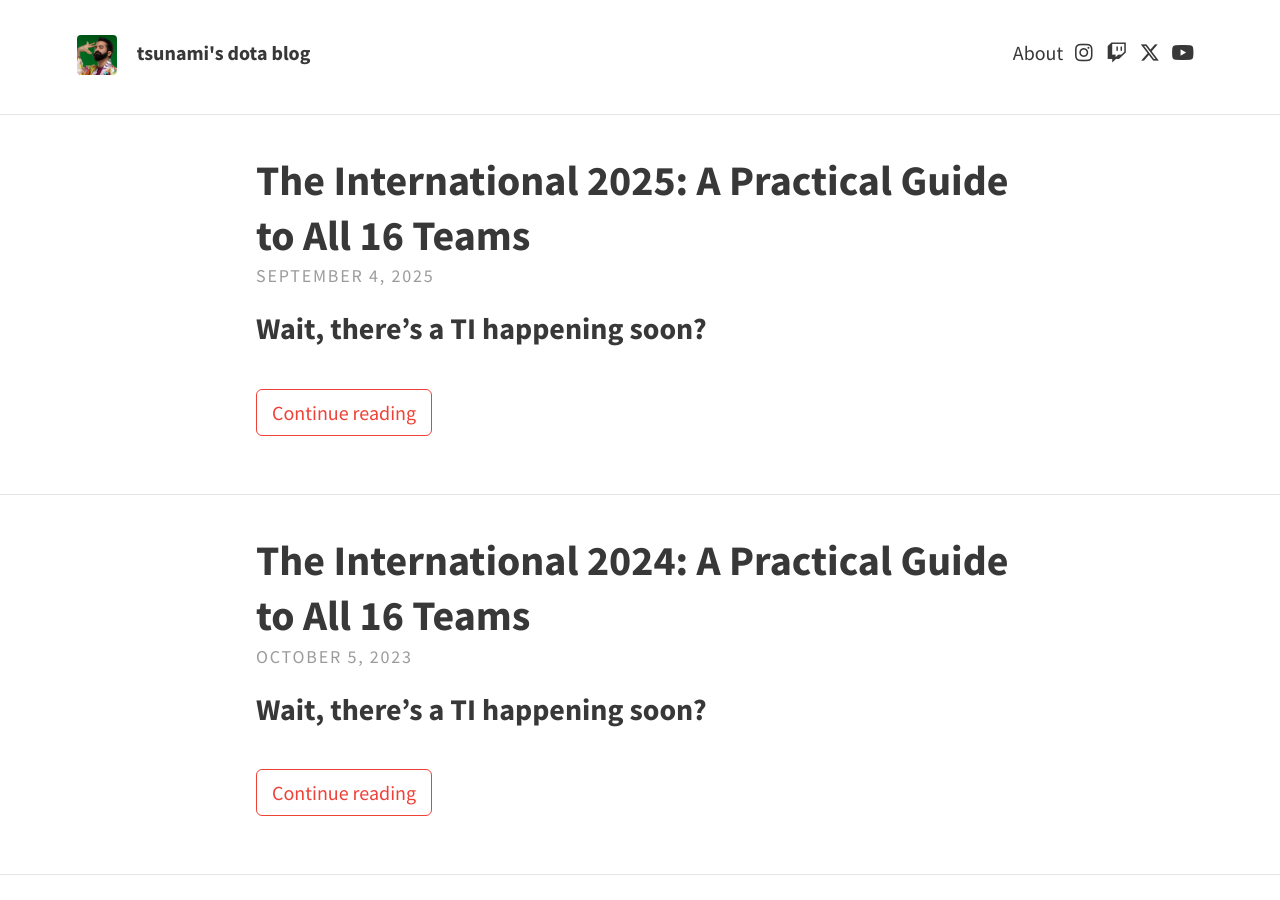
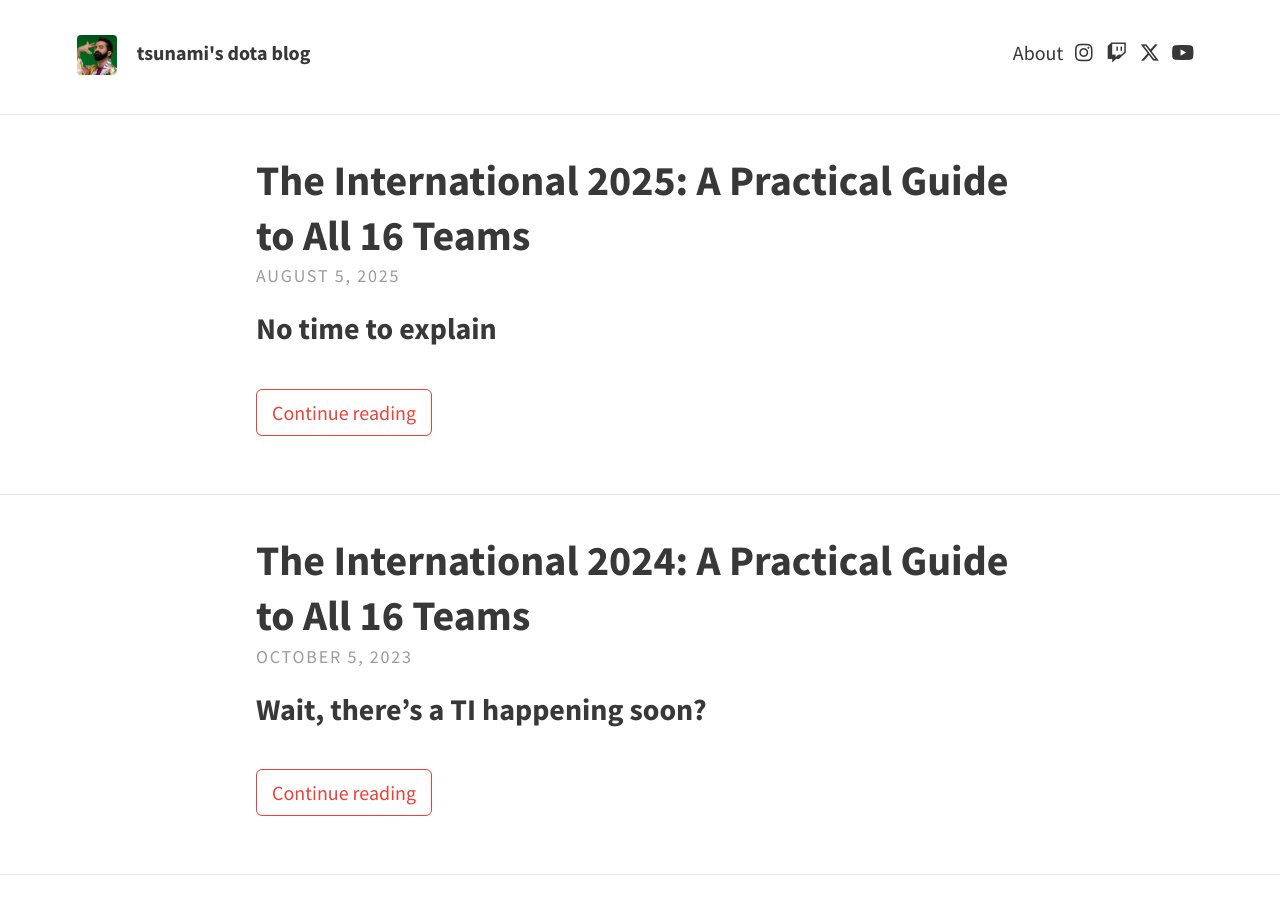
Before and after one commit to tsunami643/blogdraft, a Jekyll site: the page built from index.html, in a window 1280 px wide and 900 px high. Built offline with Jekyll 4.4.1, drawn with Linux system fonts in a browser that asks for light colours; nearby versions of some CDN libraries; the list of posts is cut into pages by our own code.

Commit message:
Update 2025-08-29-ti14-team-guide.md

```diff
--- a/_posts/2025-08-29-ti14-team-guide.md
+++ b/_posts/2025-08-29-ti14-team-guide.md
@@ -1,13 +1,13 @@
 ---
 layout: "post"
 title: "The International 2025: A Practical Guide to All 16 Teams"
-date: "2025-09-04 9:00"
+date: "2025-08-05 11:45"
 summary:    The bare minimum information you need to know before talking to a Dota player this October.
 feature-img: "img/ti13teams/ti13header.jpg"
 flags: true
 ---
 
-### Wait, there's a TI happening soon?
+### No time to explain
 
 This has been a common sentiment from viewers this year and I don't really blame you. With the DPC being dismantled, a centralized way to know where/when Dota esports is happening has been sorely lacking. Also, the prize pool this year is basically the same as TI1/2 (adjusted for inflation), so that big source of publicity is also gone.
 
```
